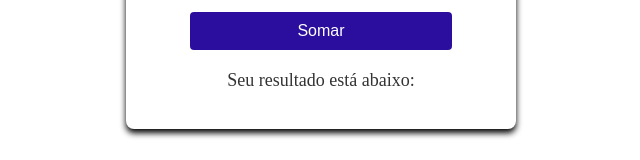
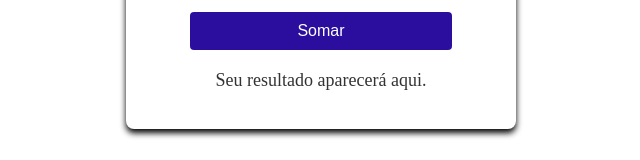
Before and after one commit to LcMartendal/curso-angular-19, an Angular app in the folder conceitos-basicos/: page / in a window 1280 px wide. Shown: the part 291-451 px from the top of the page, without its empty margins (319-959 px from the left). Built offline with nearby package versions, Linux system fonts and the light colour scheme.

Commit message:
criando component lista-compras

```diff
--- a/conceitos-basicos/src/app/calculadora/calculadora.component.html
+++ b/conceitos-basicos/src/app/calculadora/calculadora.component.html
@@ -12,7 +12,7 @@
             <button type="submit">Somar</button>
         </form>
 
-        <div class="resultado-display">
+        <div class="resultado-display" *ngIf="resultado">
             <p>Seu resultado está abaixo:</p>
         </div>
 
@@ -20,6 +20,10 @@
             <div class="resultado-display">
                 <p>Resultado: <span id="resultado">{{resultado}}</span></p>
             </div>
+        }@else {
+            <div class="resultado-display">
+                <p>Seu resultado aparecerá aqui.</p>
+            </div>
         }
     </div>
 </div>
--- /dev/null
+++ b/conceitos-basicos/src/app/lista-compras/lista-compras.component.html
@@ -0,0 +1 @@
+<p>lista-compras works!</p>
```
Also changed, not shown: conceitos-basicos/src/app/lista-compras/lista-compras.component.ts (added, +11 -0 lines), conceitos-basicos/src/app/lista-compras/lista-compras.component.scss (added), 1 other file (tests, documents, lock files or other folders).
